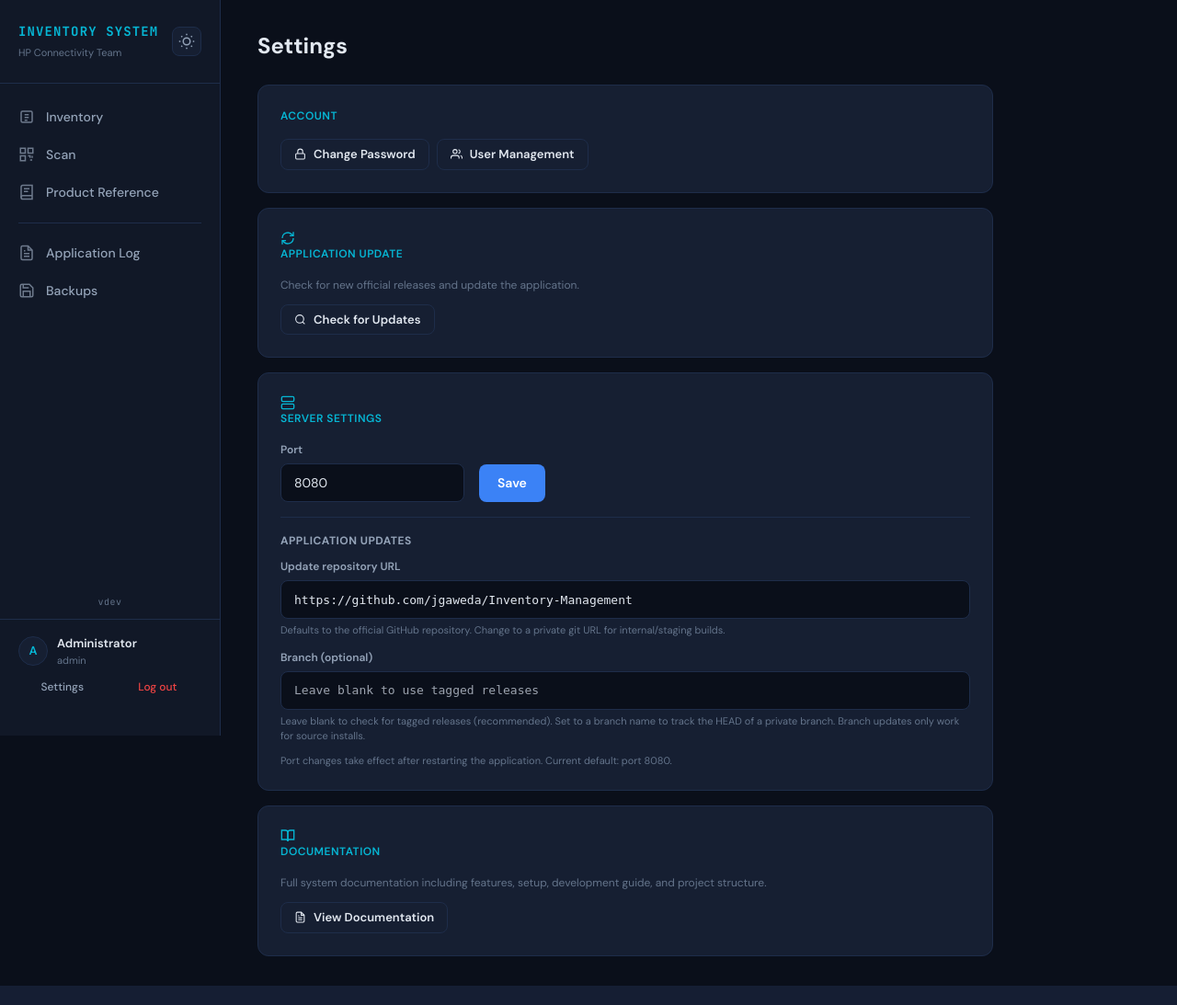
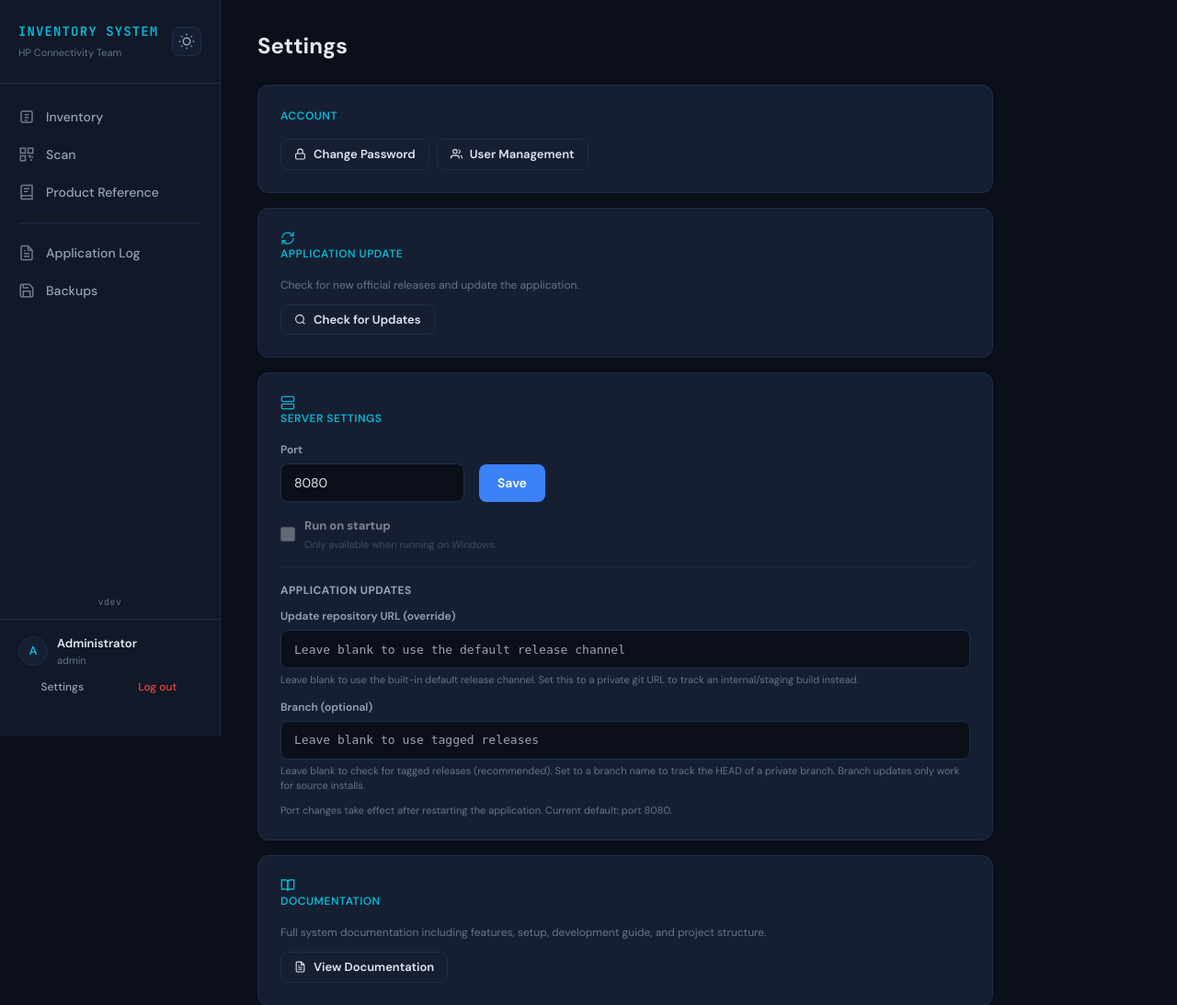
Before and after one commit to jgaweda/Inventory-Management, a Flask app: page /account in a window 1280 px wide. Shown: the top 1093 px of the page at 92% size. Before the commit the page ends 1072 px from the top, so only its background shows below. Run offline with Flask 3, Linux system fonts and the light colour scheme; the visitor is signed in with stand-in values (Sample User, id 1); data comes from the database, SQL or seed files in the repository; data that the repository does not hold is empty; some libraries are stand-ins or nearby versions.

Commit message:
Hide default update URL, mirror local backups to cloud destinations
Admin UI:
- Update repository URL field now shows empty by default and only
  displays a value if the user has overridden it with a custom URL.
  The built-in default (jgaweda/Inventory-Management on github.com)
  is used transparently when the field is blank.

Mirroring:
- New mirror_to_git and mirror_to_filepath config options (default True).
- After any local backup change (scheduled backup, manual backup, manual
  delete, scheduled prune), the cloud destinations with mirroring
  enabled are pushed immediately so their zip reflects current local
  state — effectively auto-pruning the cloud copy to match local.
- New checkboxes in the Git Repository and File Path sections of the
  backup config page to toggle mirroring per destination.
- Mirroring errors are logged but never raise — it's best-effort.

https://claude.ai/code/session_01EaCz9XsZsEfVmsDQF4wZuL

```diff
--- a/app.py
+++ b/app.py
@@ -84,10 +84,13 @@ _DEFAULT_UPDATE_REPO_URL = 'https://github.com/jgaweda/Inventory-Management'
 
 
 def _load_server_config():
+    # Default values. update_repo_url is stored as empty string when using
+    # the built-in default — this keeps the admin UI field blank so users
+    # only see their own custom value (if any).
     defaults = {
         'port': 8080,
         'host': '0.0.0.0',
-        'update_repo_url': _DEFAULT_UPDATE_REPO_URL,
+        'update_repo_url': '',
         'update_branch': '',  # empty = use releases instead of a branch
     }
     try:
@@ -97,6 +100,13 @@ def _load_server_config():
         saved = {}
     defaults.update(saved)
     return defaults
+
+
+def _get_update_repo_url(config=None):
+    """Resolve the effective update repo URL: user override or built-in default."""
+    if config is None:
+        config = _load_server_config()
+    return (config.get('update_repo_url') or '').strip() or _DEFAULT_UPDATE_REPO_URL
 
 
 def _save_server_config(config):
@@ -1340,16 +1350,17 @@ def save_server_config():
     config['port'] = port
 
     # Update repo URL & branch (for the self-update feature)
+    # Store empty string when using the default — keeps the admin UI blank
+    # so users only see their custom override (if any).
     repo_url = request.form.get('update_repo_url', '').strip()
-    if repo_url:
-        config['update_repo_url'] = repo_url
-    else:
-        config['update_repo_url'] = _DEFAULT_UPDATE_REPO_URL
+    if repo_url == _DEFAULT_UPDATE_REPO_URL:
+        repo_url = ''
+    config['update_repo_url'] = repo_url
     config['update_branch'] = request.form.get('update_branch', '').strip()
 
     _save_server_config(config)
     app_logger.info('Server config updated: port=%d repo=%s branch=%s by user=%s',
-                    port, config['update_repo_url'], config['update_branch'] or '(releases)',
+                    port, repo_url or '(default)', config['update_branch'] or '(releases)',
                     g.user['username'])
 
     # Handle Windows autostart toggle
@@ -1434,7 +1445,7 @@ def app_update_check():
     servers) so admins can point at a private branch.
     """
     config = _load_server_config()
-    repo_url = config.get('update_repo_url', _DEFAULT_UPDATE_REPO_URL).strip()
+    repo_url = _get_update_repo_url(config)
     branch = config.get('update_branch', '').strip()
 
     if not repo_url:
@@ -1644,7 +1655,7 @@ def app_update_apply():
             return jsonify({'error': 'No update tag specified'})
 
         config = _load_server_config()
-        repo_url = config.get('update_repo_url', _DEFAULT_UPDATE_REPO_URL).strip()
+        repo_url = _get_update_repo_url(config)
         owner, repo = _parse_github_repo(repo_url)
 
         # --- Frozen (PyInstaller) mode: download + swap ------------------
@@ -1811,6 +1822,8 @@ def _exec_scheduled_backup():
         else:
             app_logger.info('Scheduled backup completed: %s (%d bytes, pruned=%d)',
                             result['filename'], result['size'], result['pruned'])
+            # Mirror to cloud destinations so they stay in sync with local
+            _mirror_local_to_cloud(reason='scheduled backup')
         _fail_count['backup'] = 0
     except Exception as e:
         app_logger.error('Scheduled backup failed: %s\nTraceback:\n%s', e, traceback.format_exc())
@@ -1853,6 +1866,29 @@ def _exec_scheduled_filepath_push():
                          'filepath_enabled', 'filepath_push_interval_hours')
 
 
+def _mirror_local_to_cloud(reason='local change'):
+    """Push to git and/or file path destinations so their zip mirrors the
+    current local backup state. Called after local create/delete/prune
+    when the destination has mirroring enabled. Errors are logged but
+    do not raise — cloud mirroring is best-effort."""
+    try:
+        config = db._get_backup_config()
+    except Exception:
+        return
+    if config.get('git_enabled') and config.get('git_repo') and config.get('mirror_to_git'):
+        try:
+            db.push_backups_to_git()
+            app_logger.info('Cloud mirror (git) synced after %s', reason)
+        except Exception as e:
+            app_logger.warning('Cloud mirror (git) failed after %s: %s', reason, e)
+    if config.get('filepath_enabled') and config.get('filepath_path') and config.get('mirror_to_filepath'):
+        try:
+            db.push_backups_to_filepath()
+            app_logger.info('Cloud mirror (filepath) synced after %s', reason)
+        except Exception as e:
+            app_logger.warning('Cloud mirror (filepath) failed after %s: %s', reason, e)
+
+
 def _exec_scheduled_prune():
     """Run prune and reschedule from latest config, with retry on failure."""
     try:
@@ -1860,6 +1896,8 @@ def _exec_scheduled_prune():
         pruned = db._smart_prune_backups(config['max_backups'])
         if pruned:
             app_logger.info('Scheduled prune completed: removed %d old auto-backups', pruned)
+            # Mirror the pruned state to cloud destinations if enabled
+            _mirror_local_to_cloud(reason='scheduled prune')
         _fail_count['prune'] = 0
     except Exception as e:
         app_logger.error('Scheduled prune failed: %s\nTraceback:\n%s', e, traceback.format_exc())
@@ -2055,6 +2093,8 @@ def backup_create():
                         result['filename'], result['size'], result['pruned'],
                         current_username())
         flash(f'Backup created: {result["filename"]}', 'success')
+        # Mirror to cloud destinations if enabled
+        _mirror_local_to_cloud(reason='manual backup')
     except Exception as e:
         app_logger.error('Manual backup failed: %s by=%s\nTraceback:\n%s', e, current_username(), traceback.format_exc())
         flash(f'Backup failed: {e}', 'error')
@@ -2169,6 +2209,10 @@ def backup_config():
     except (ValueError, TypeError):
         config['prune_interval_hours'] = 24
 
+    # Mirror toggles — sync cloud zip to match local backup state
+    config['mirror_to_git'] = '1' in request.form.getlist('mirror_to_git')
+    config['mirror_to_filepath'] = '1' in request.form.getlist('mirror_to_filepath')
+
     # Git push settings
     config['git_enabled'] = '1' in request.form.getlist('git_enabled')
     git_repo = request.form.get('git_repo', '').strip()
@@ -2486,6 +2530,8 @@ def backup_delete(filename):
         db.delete_backup(filename)
         app_logger.info('Backup deleted: %s by=%s', filename, current_username())
         flash(f'Backup deleted: {filename}', 'success')
+        # Mirror the removal to cloud destinations if enabled
+        _mirror_local_to_cloud(reason='manual delete')
     except Exception as e:
         app_logger.error('Backup delete failed: file=%s error=%s\nTraceback:\n%s', filename, e, traceback.format_exc())
         flash(f'Error deleting backup: {e}', 'error')
--- a/database.py
+++ b/database.py
@@ -1352,6 +1352,10 @@ def _get_backup_config():
         'last_filepath_backup_files': saved.get('last_filepath_backup_files', []),
         # Upload inclusion
         'include_uploads': bool(saved.get('include_uploads', True)),
+        # Mirror local backup state to cloud destinations (push after every
+        # local create/delete/prune so the cloud always matches what's local)
+        'mirror_to_git': bool(saved.get('mirror_to_git', True)),
+        'mirror_to_filepath': bool(saved.get('mirror_to_filepath', True)),
     }
 
 
@@ -1387,6 +1391,8 @@ def get_default_backup_config():
         'last_filepath_push': '',
         'last_filepath_backup_files': [],
         'include_uploads': True,
+        'mirror_to_git': True,
+        'mirror_to_filepath': True,
     }
 
 
--- a/templates/account.html
+++ b/templates/account.html
@@ -158,16 +158,43 @@ if (window.location.search.indexOf('check_updates=1') !== -1) {
             </div>
             <button type="submit" class="btn btn-primary">Save</button>
         </div>
+        {% if autostart and autostart.supported %}
+        <div style="margin-top: 16px;">
+            <label style="display: flex; align-items: center; gap: 10px; cursor: pointer; font-size: 13px;">
+                <input type="hidden" name="autostart_enabled" value="0">
+                <input type="checkbox" name="autostart_enabled" value="1" {{ 'checked' if autostart.enabled }}
+                       style="width: 16px; height: 16px;">
+                <span>
+                    <strong>Run on startup</strong>
+                    <div style="font-size: 11px; color: var(--text-muted); margin-top: 2px;">
+                        Launch the application minimized in the background when you log into Windows.
+                    </div>
+                </span>
+            </label>
+        </div>
+        {% else %}
+        <div style="margin-top: 16px;">
+            <label style="display: flex; align-items: center; gap: 10px; cursor: not-allowed; font-size: 13px; opacity: 0.5;">
+                <input type="checkbox" disabled style="width: 16px; height: 16px;">
+                <span>
+                    <strong>Run on startup</strong>
+                    <div style="font-size: 11px; color: var(--text-muted); margin-top: 2px;">
+                        Only available when running on Windows.
+                    </div>
+                </span>
+            </label>
+        </div>
+        {% endif %}
         <div style="margin-top: 16px; padding-top: 16px; border-top: 1px solid var(--border-color);">
             <div style="font-size: 12px; font-weight: 700; color: var(--text-secondary); text-transform: uppercase; letter-spacing: 0.04em; margin-bottom: 10px;">Application Updates</div>
             <div style="margin-bottom: 12px;">
-                <label style="font-size: 12px; font-weight: 600; color: var(--text-secondary); display: block; margin-bottom: 6px;">Update repository URL</label>
+                <label style="font-size: 12px; font-weight: 600; color: var(--text-secondary); display: block; margin-bottom: 6px;">Update repository URL (override)</label>
                 <input type="text" name="update_repo_url"
-                       value="{{ server_config.update_repo_url or 'https://github.com/jgaweda/Inventory-Management' }}"
-                       placeholder="https://github.com/jgaweda/Inventory-Management"
+                       value="{{ server_config.update_repo_url or '' }}"
+                       placeholder="Leave blank to use the default release channel"
                        style="width: 100%; font-family: var(--font-mono, monospace); font-size: 13px;">
                 <p style="font-size: 11px; color: var(--text-muted); margin: 4px 0 0;">
-                    Defaults to the official GitHub repository. Change to a private git URL for internal/staging builds.
+                    Leave blank to use the built-in default release channel. Set this to a private git URL to track an internal/staging build instead.
                 </p>
             </div>
             <div style="margin-bottom: 4px;">
@@ -181,21 +208,6 @@ if (window.location.search.indexOf('check_updates=1') !== -1) {
                 </p>
             </div>
         </div>
-        {% if autostart and autostart.supported %}
-        <div style="margin-top: 16px; padding-top: 16px; border-top: 1px solid var(--border-color);">
-            <label style="display: flex; align-items: center; gap: 10px; cursor: pointer; font-size: 13px;">
-                <input type="hidden" name="autostart_enabled" value="0">
-                <input type="checkbox" name="autostart_enabled" value="1" {{ 'checked' if autostart.enabled }}
-                       style="width: 16px; height: 16px;">
-                <span>
-                    <strong>Run on startup</strong>
-                    <div style="font-size: 11px; color: var(--text-muted); margin-top: 2px;">
-                        Launch the application minimized in the background when you log into Windows.
-                    </div>
-                </span>
-            </label>
-        </div>
-        {% endif %}
         <p style="font-size: 11px; color: var(--text-muted); margin-top: 10px; margin-bottom: 0;">
             Port changes take effect after restarting the application. Current default: port {{ server_config.port or 8080 }}.
         </p>
```
Also changed, not shown: templates/backups.html (+16 -0 lines).
